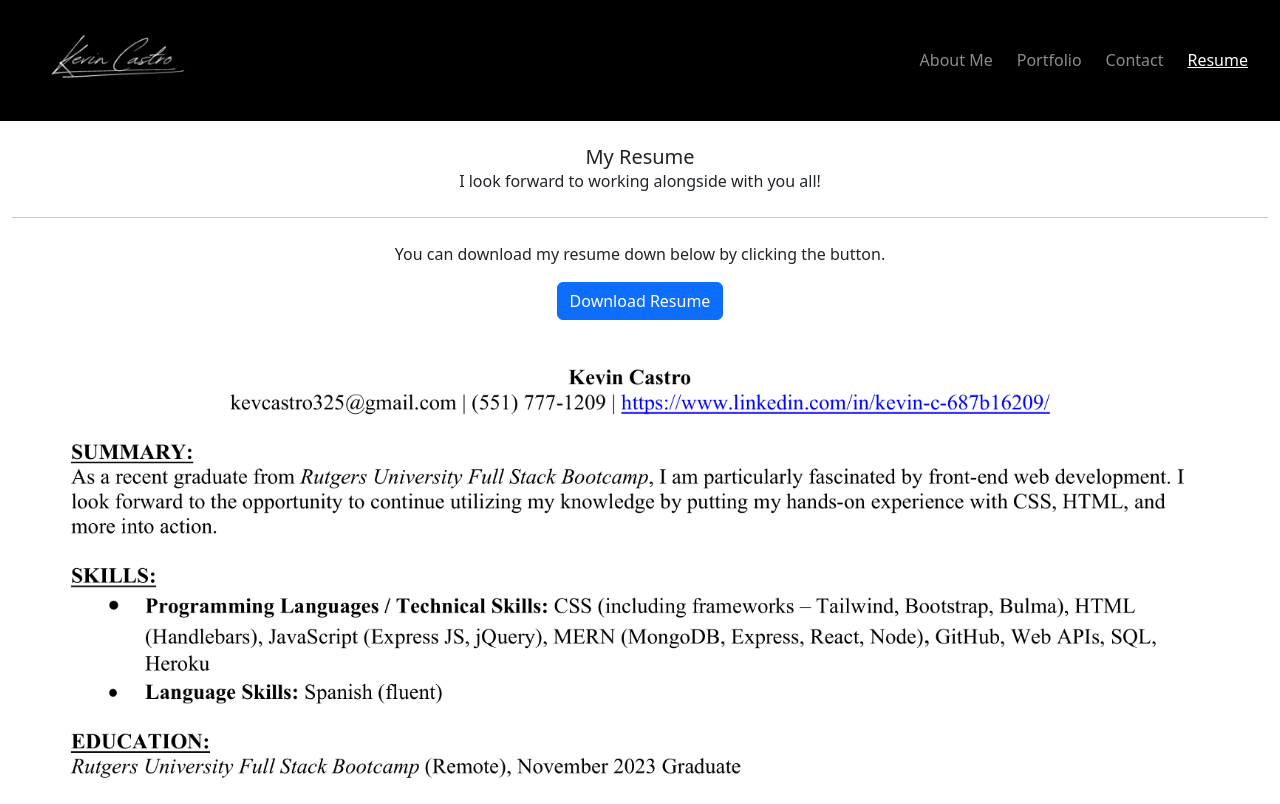
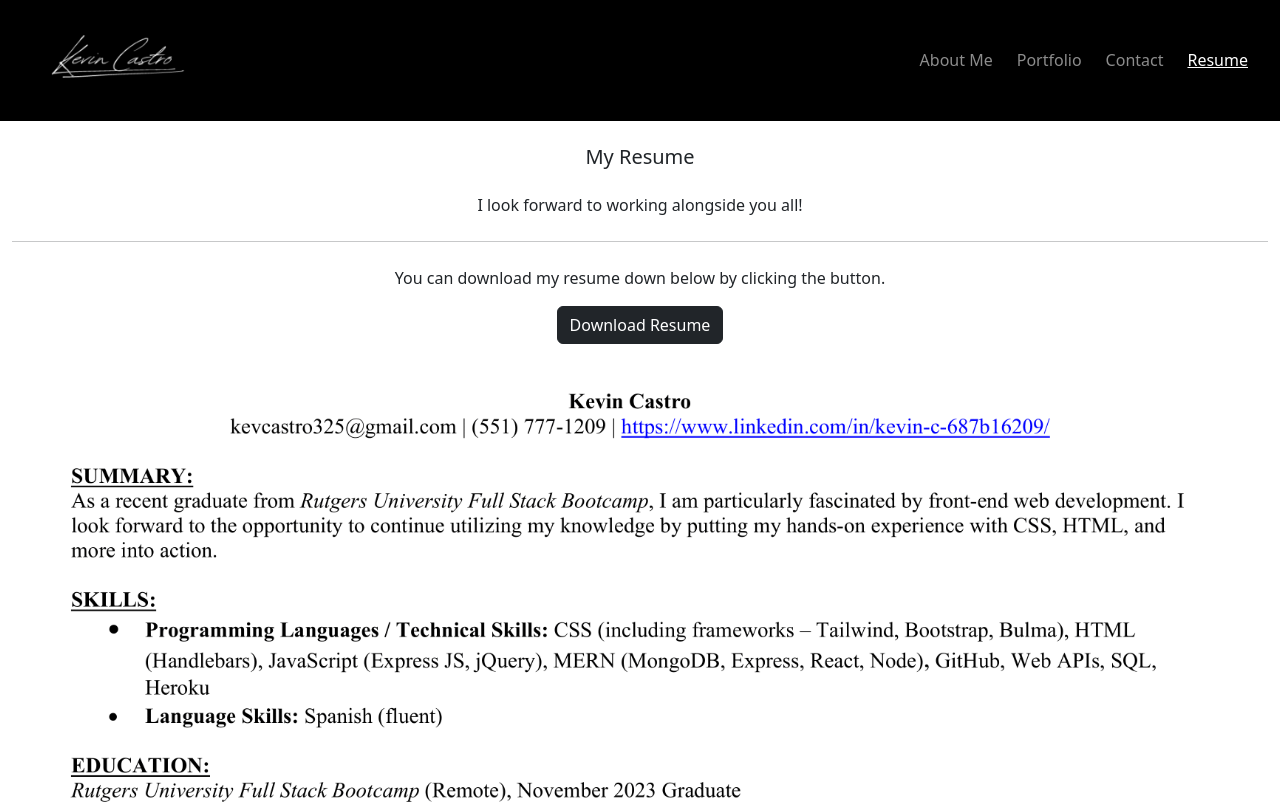
Before and after one commit to Kev-Castro/kc-porfolio-2023, a React (Vite) app: page /resume in a window 1280 px wide. Shown: the top 804 px of the page. Built offline with nearby package versions, Linux system fonts and the light colour scheme.

Commit message:
added changes to resume page button-color and added line break after h5

```diff
--- a/src/pages/Resume.jsx
+++ b/src/pages/Resume.jsx
@@ -4,12 +4,12 @@ function Resume() {
             <div className="cardResume mx-auto my-auto">
                 <div className="card-body">
                     <h5 className="card-title mt-4">My Resume</h5>
-
-                    <p className="card-text">I look forward to working alongside with you all!</p>
+                    <br />
+                    <p className="card-text">I look forward to working alongside you all!</p>
                     <hr className="my-4"></hr>
 
                     <p className="card-text">You can download my resume down below by clicking the button.</p>
-                    <a href="./images/KevinCastro.pdf" download="KevinCastro.pdf" className="btn btn-primary">Download Resume</a>
+                    <a href="./images/KevinCastro.pdf" download="KevinCastro.pdf" className="btn btn-dark">Download Resume</a>
 
                 </div>
                 <img src="./images/KC_resume_23-1.png" className="card-img-top img-fluid" alt="resume"></img>
```
Also changed, not shown: 1 other file (tests, documents, lock files or other folders).
